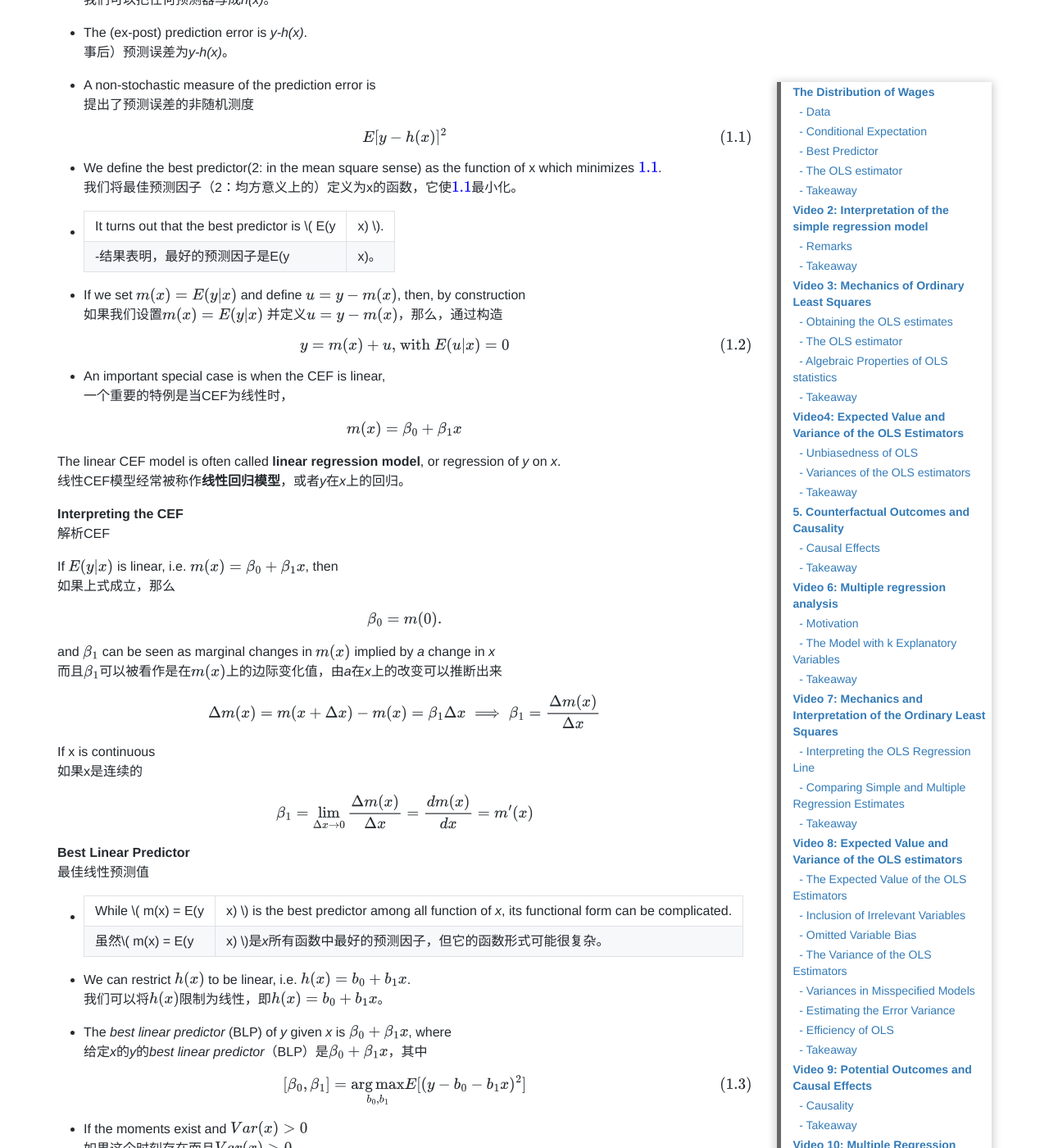
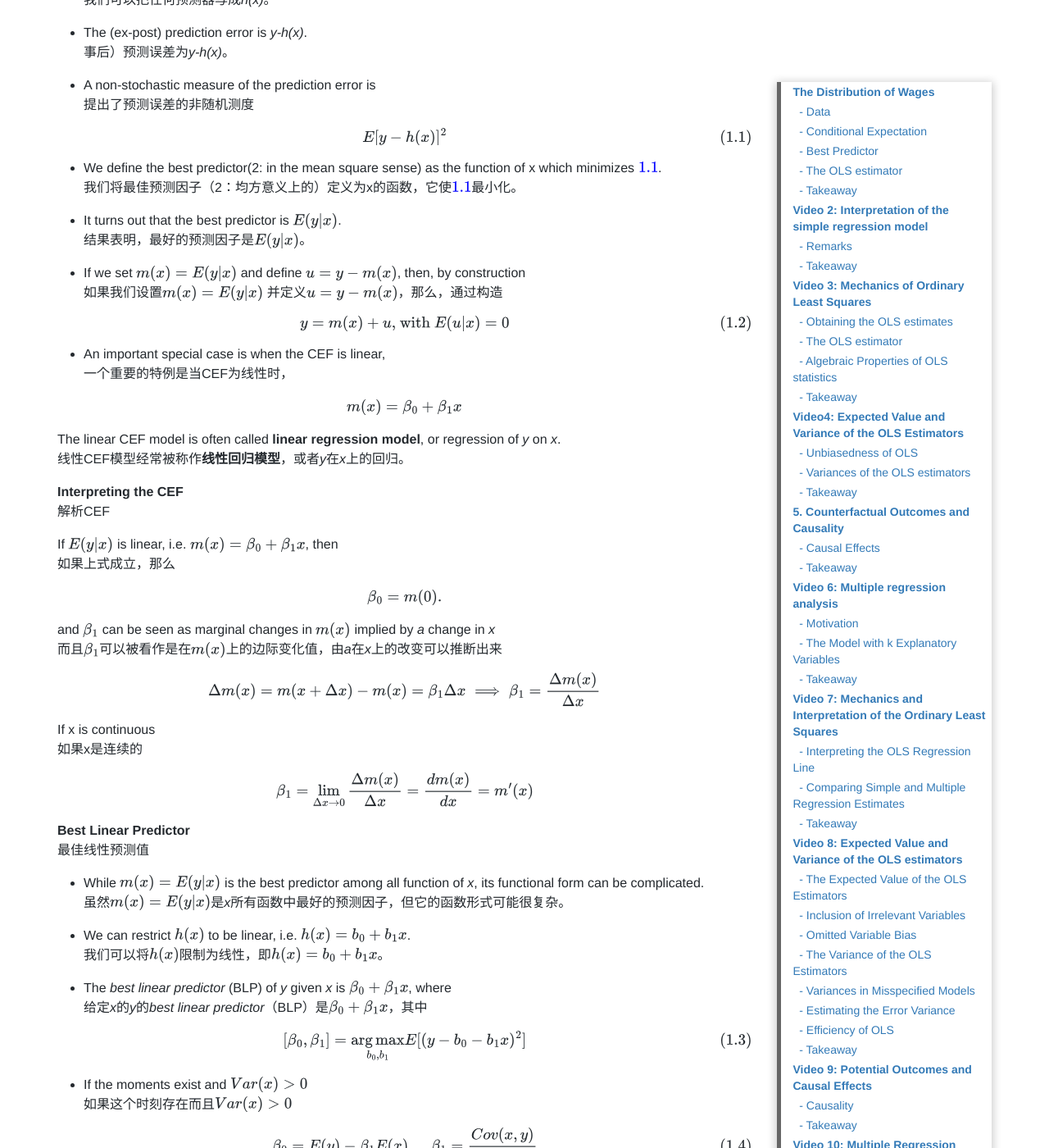
Before and after one commit to damien0x0023/damien0x0023.github.io, a Jekyll site: the page built from _posts/2020/business/ECON5002/2020-10-25-RegressionAnalysis.md, in a window 1280 px wide and 1400 px high, scrolled down 4238 px. Shown: the whole window at 82% size. Built offline with Jekyll 4.4.1, drawn with Linux system fonts in a browser that asks for light colours; nearby versions of some CDN libraries; comment, search, counter and statistics services are not loaded.

Commit message:
update layouts for RA

```diff
--- a/_posts/2020/business/ECON5002/2020-10-25-RegressionAnalysis.md
+++ b/_posts/2020/business/ECON5002/2020-10-25-RegressionAnalysis.md
@@ -150,10 +150,10 @@ $$
 - We define the best predictor(2: in the mean square sense) as the function of x which minimizes \ref{predictionError}.
 我们将最佳预测因子（2：均方意义上的）定义为x的函数，它使\ref{predictionError}最小化。
 
-- It turns out that the best predictor is \\( E(y|x) \\).
--结果表明，最好的预测因子是E(y | x)。
-
-- If we set \\( m(x) = E(y | x) \\) and define \\( u = y - m(x) \\), then, by construction
+- It turns out that the best predictor is \\( E(y \| x) \\).
+结果表明，最好的预测因子是\\( E(y \| x) \\)。
+
+- If we set \\( m(x) = E(y \| x) \\) and define \\( u = y - m(x) \\), then, by construction
 如果我们设置\\( m(x)=E(y \| x)\\) 并定义\\( u = y - m(x)\\)，那么，通过构造
 
 $$
@@ -201,8 +201,8 @@ $$
 **Best Linear Predictor**
 最佳线性预测值
 
-- While \\( m(x) = E(y | x) \\) is the best predictor among all function of *x*, its functional form can be complicated.
-虽然\\( m(x) = E(y | x) \\)是*x*所有函数中最好的预测因子，但它的函数形式可能很复杂。
+- While \\( m(x) = E(y \| x) \\) is the best predictor among all function of *x*, its functional form can be complicated.
+虽然\\( m(x) = E(y \| x) \\)是*x*所有函数中最好的预测因子，但它的函数形式可能很复杂。
 
 - We can restrict \\( h(x)\\) to be linear, i.e. \\( h(x) = b _0 + b _1 x\\).
 我们可以将\\( h(x)\\)限制为线性，即\\( h(x) = b _0 + b _1 x\\)。
```
